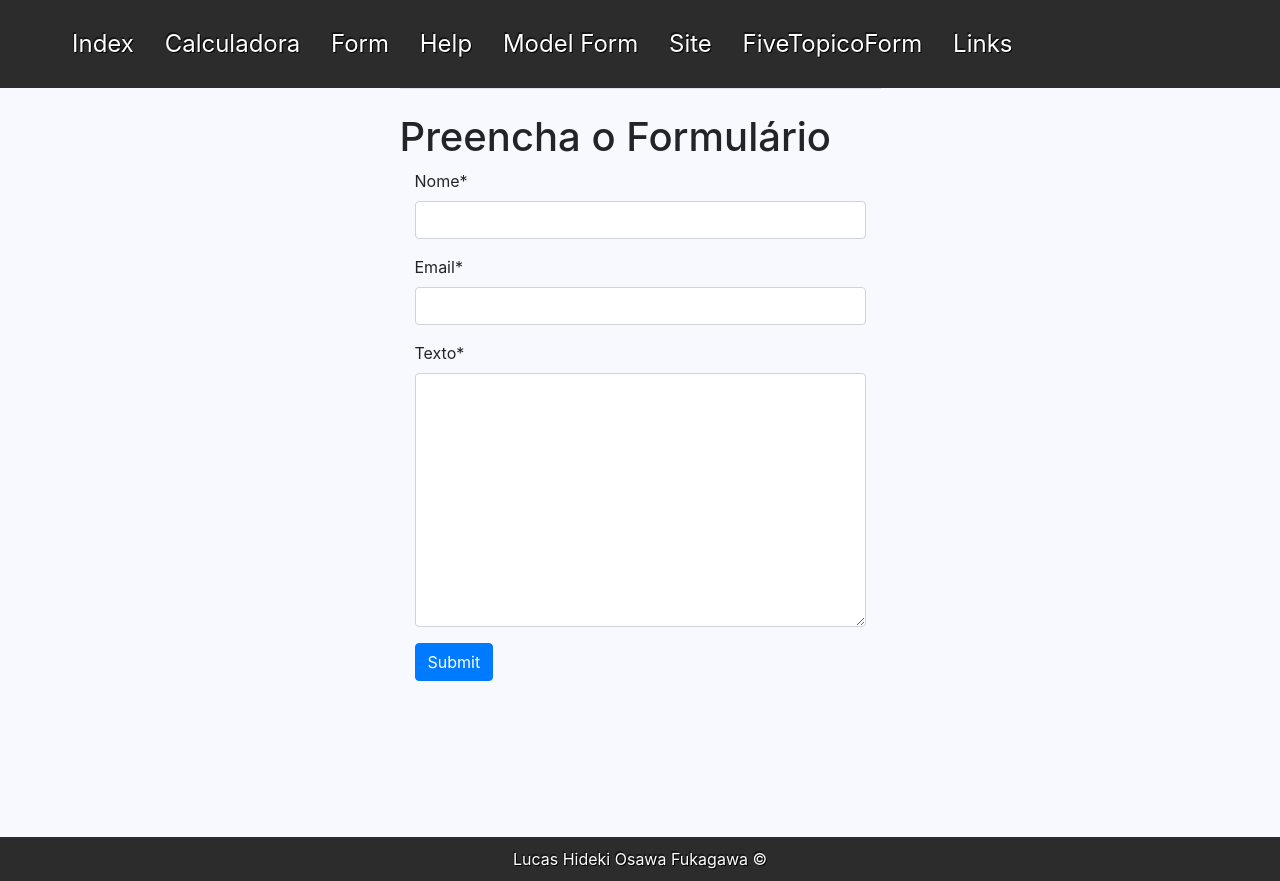
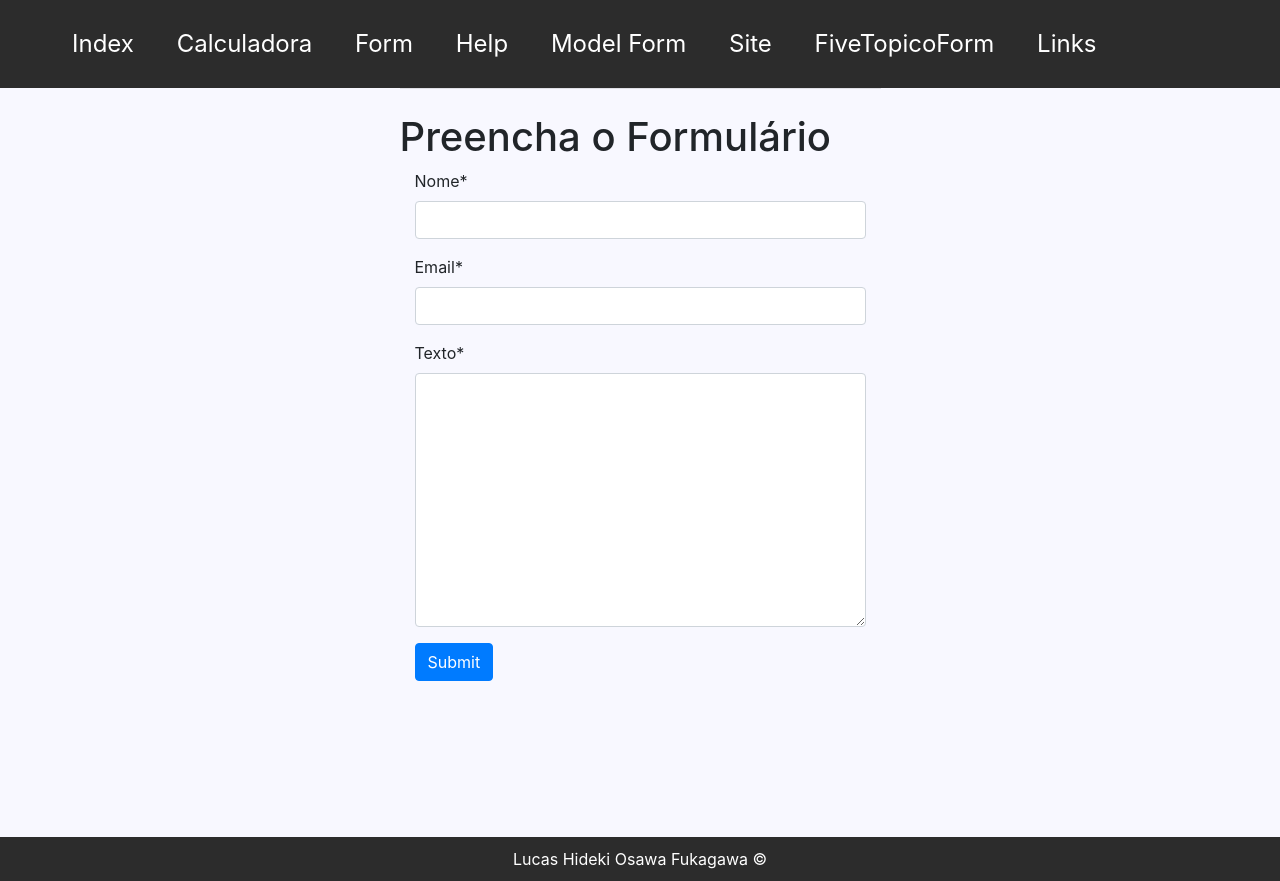
Before and after one commit to lucasx99/first_project, a Django app: page /first_app/form in a window 1280 px wide. Run offline with Django 3.2, Linux system fonts and the light colour scheme; some libraries are stand-ins or nearby versions.

Commit message:
New commit

```diff
--- a/first_app/static/css/base.css
+++ b/first_app/static/css/base.css
@@ -14,7 +14,7 @@
     text-decoration: none;
     color: white;
     font-size: 1.5em;
-    text-shadow: -1px -2px rgb(22, 22, 22), 1px 1px rgb(0, 0, 0);
+    text-shadow: black;
     line-height: 10vh;
     margin-left: 3em;
 
@@ -24,7 +24,7 @@
     text-decoration: none;
     text-align: center;
     color: white;
-    margin-right: 1em;
+    margin-right: 1.5em;
 }
 
 .container {
@@ -48,5 +48,5 @@
     line-height: 5vh;
     color: white;
     font-size: 1em;
-    text-shadow: -1px -2px rgb(22, 22, 22), 1px 1px rgb(0, 0, 0)
+    text-shadow: black;
 }
```
